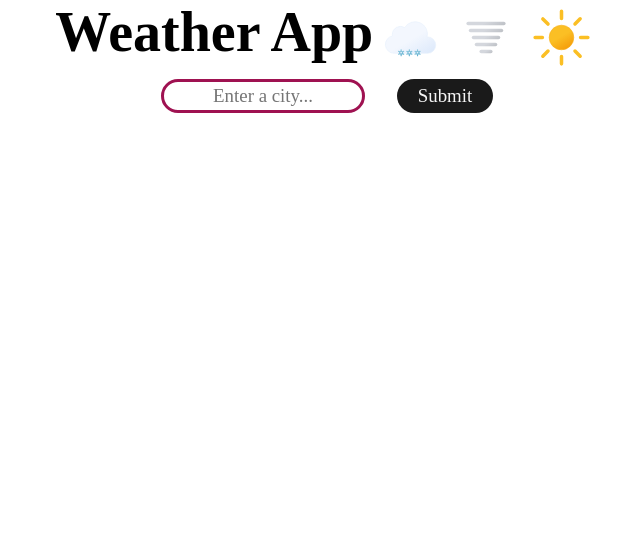
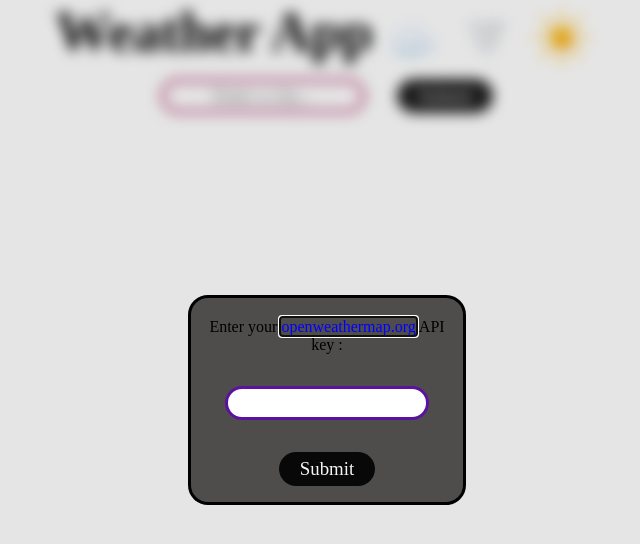
Before and after one commit to Friedrich482/Comprehensive-Weather-Fetch-App, a plain HTML site: page docs/index.html in a window 1280 px wide. Shown: the whole page, without its empty margins (313-953 px from the left). Drawn offline with Linux system fonts and the light colour scheme; a web font is replaced by a local one.

Commit message:
added a dialog ⏺ to take users API key

```diff
--- a/docs/index.html
+++ b/docs/index.html
@@ -8,8 +8,16 @@
     <link rel="stylesheet" href="style.css">
     <script src="script.js" defer></script>
 </head>
+
+<dialog id="apiKeyDialog">
+    <form action="" method="post" id="apiKeyForm">
+        <label for="apiLabel">Enter your <a href="https://openweathermap.org/" style="color: blue; text-decoration: none;" target="_blank">openweathermap.org</a> API key :</label>
+        <input type="password" name="" id="apiKeyField" required>
+        <input type="submit" value="Submit"class="submitButton">
+    </form>
+</dialog>
+
 <body class="dayBodyClass">
-    <dialog>Enter your api key</dialog>
     <h1><span id="spanTittle">Weather App</span>
         <img src="icons/titleIcons/snow.svg" class="titleIcons">
         <img src="icons/titleIcons/tornado.svg" class="titleIcons">
@@ -29,7 +37,7 @@
     </p>
 
     <footer style="display:none;">
-        <p>&copy<label id="yearLabel"></label>, <a href="https://github.com/Friedrich482" id="gitLink">@Friedrich482</a> <img src="./icons/cardIcons/rocket.gif" id="footerImg" alt ="🚀">,<b><span style = "color: hsl(16, 96%, 45%);"> All</span> Rights Reserved</b></p>
+        <p>&copy<label id="yearLabel"></label>, <a href="https://github.com/Friedrich482" id="gitLink" target="_blank">@Friedrich482</a> <img src="./icons/cardIcons/rocket.gif" id="footerImg" alt ="🚀">,<b><span style = "color: hsl(16, 96%, 45%);"> All</span> Rights Reserved</b></p>
         <script>
             let date = new Date();
             let year = date.getFullYear();
--- a/docs/script.js
+++ b/docs/script.js
@@ -5,6 +5,22 @@ let apiKey = "2232101b7a4c133da51de8620fc86462"
 let footer = document.querySelector('footer');
 let submitButton = document.querySelector('.submitButton');
 let displayft = false;
+
+let dialog = document.querySelector('dialog');
+let submitApiBtn = document.querySelector('#submitApiBtn');
+let apiKeyForm = document.querySelector('#apiKeyForm');
+document.addEventListener('DOMContentLoaded', () =>{
+    document.body.classList.add('dialogOpen')
+    dialog.showModal();
+})
+
+apiKeyForm.addEventListener('submit', (event) =>{
+    event.preventDefault();
+    dialog.close();
+    dialog.style.display = 'none'
+    document.body.classList.remove('dialogOpen');
+})
+
 weatherForm.addEventListener('submit', async (event) =>{
     card.textContent = ''
     event.preventDefault()
--- a/docs/style.css
+++ b/docs/style.css
@@ -6,6 +6,36 @@
     url("https://db.onlinewebfonts.com/t/a7e3822358f6dcb2f986a68cf24721b2.woff")format("woff"),
     url("https://db.onlinewebfonts.com/t/a7e3822358f6dcb2f986a68cf24721b2.ttf")format("truetype"),
     url("https://db.onlinewebfonts.com/t/a7e3822358f6dcb2f986a68cf24721b2.svg#MV Boli V1")format("svg");
+}
+
+body.dayBodyClass.dialogOpen {
+    filter: blur(7px);
+}
+
+body.dayBodyClass.dialogOpen #apiKeyDialog {
+    filter: blur(0);
+}
+
+#apiKeyDialog{
+    display: flex;
+    align-items: center;
+    justify-content: center;
+    text-align: center;
+    max-width: 15rem;
+    border-radius: 20px;
+    background-color: hsla(0, 2%, 30%, 0.993);
+}
+
+#apiKeyField{
+    font-size: 1.18rem;
+    border-radius: 20px;
+    border: 3px solid rgb(91, 18, 159);
+    text-align: center;
+    padding: 3px;
+    font-family: 'MV Boli V1';
+    max-width: 12rem;
+    max-height: 4rem;
+
 }
 
 .dayBodyClass{
@@ -36,7 +66,6 @@
     background:url('img/03.png');
     background-size: cover;
     background-repeat :'no-repeat';
-    /* background-attachment: fixed; */
     background-position: center;
     color: whitesmoke;
     min-height: 1rem;
@@ -164,7 +193,6 @@ input[type="text"]{
     height: 30px;
     width: 30px;
     position: relative;
-
 }
 
 #windIcon, #speedIcon{
```
